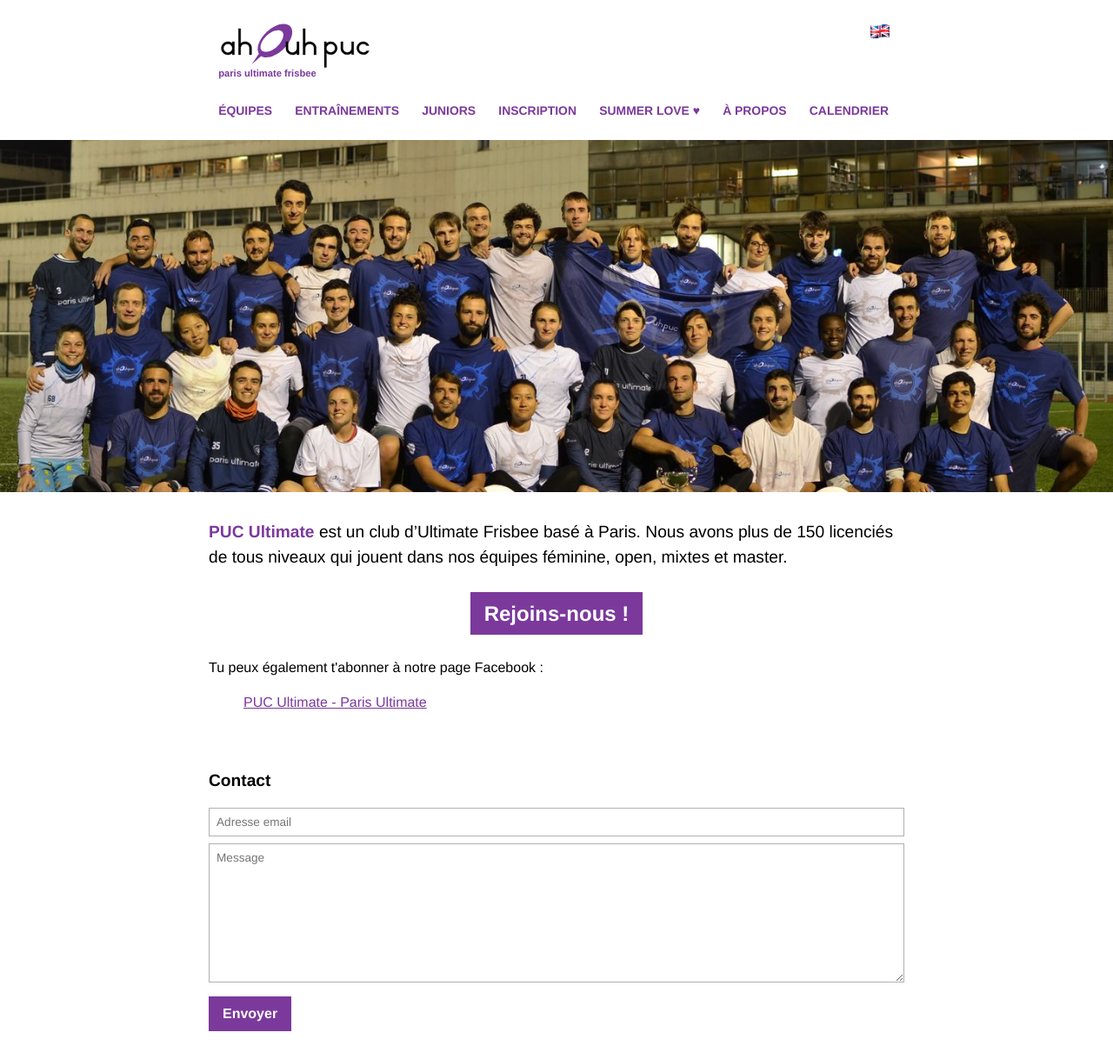
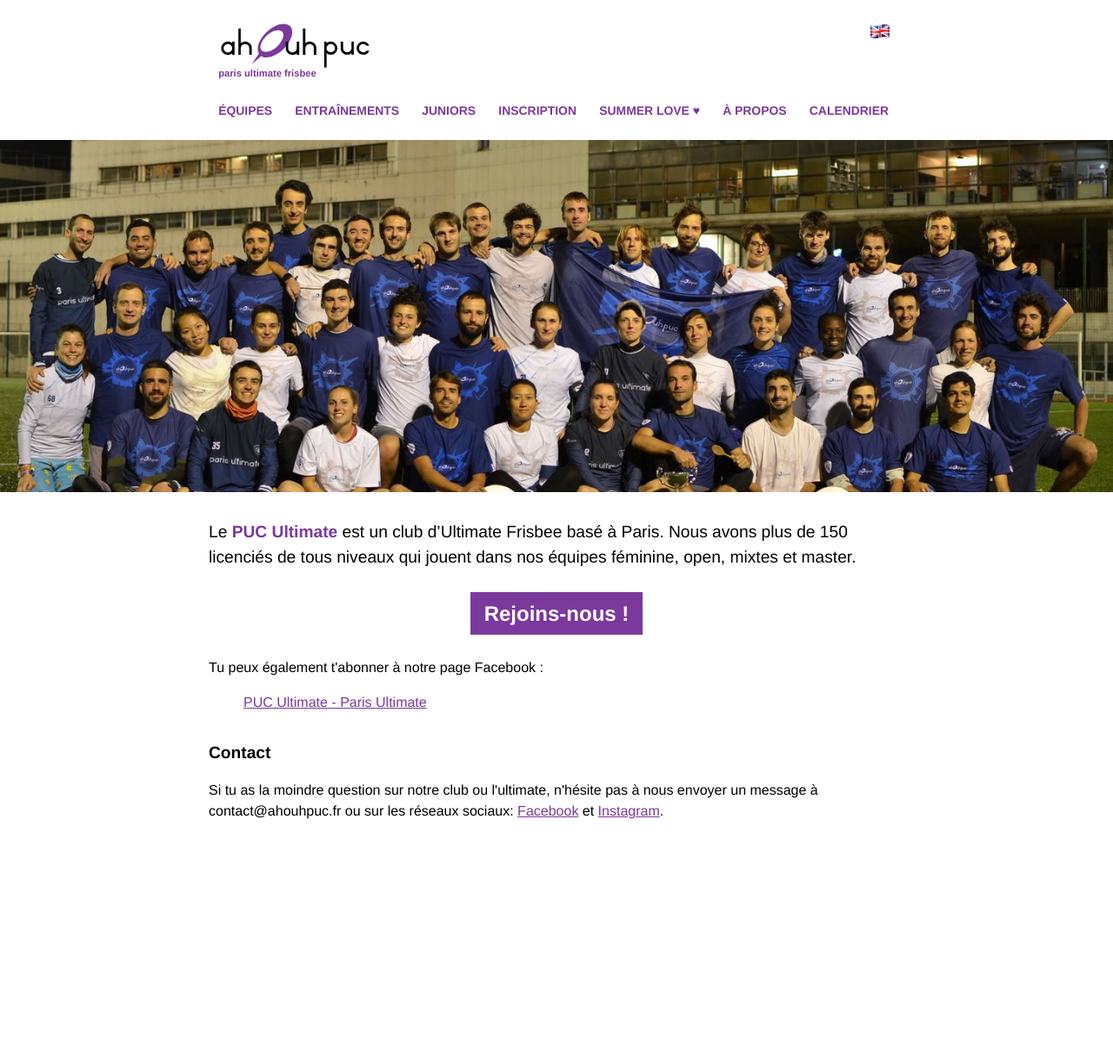
Before and after one commit to ahouhpuc/ahouhpuc.github.io, a Jekyll site: the page built from fr.html, in a window 1280 px wide. Shown: the whole page at 87% size. Built offline with Jekyll 4.4.1, drawn with Linux system fonts in a browser that asks for light colours; after the commit the page ends 993 px from its top, so only the background shows below that.

Commit message:
Replace contact form

```diff
--- a/_includes/contact.fr.html
+++ b/_includes/contact.fr.html
@@ -1,7 +1,2 @@
-<form method="post" action="/send_message">
-  <h2>Contact</h2>
-  <input type="hidden" name="redirect" value="/message-envoyé.html">
-  <input type="email" placeholder="Adresse email" name="email">
-  <textarea placeholder="Message" name="body"></textarea>
-  <input type="submit" value="Envoyer">
-</form>
+<h2>Contact</h2>
+<p>Si tu as la moindre question sur notre club ou l'ultimate, n'hésite pas à nous envoyer un message à contact@ahouhpuc.fr ou sur les réseaux sociaux: <a href="https://www.facebook.com/pucultimate/">Facebook</a> et <a href="https://www.instagram.com/puc_ultimate/">Instagram</a>.</p>
--- a/fr.html
+++ b/fr.html
@@ -8,7 +8,7 @@ cover:
   title: Photo d'équipe PUC Ultimate
 ---
 
-<div itemscope itemtype="http://schema.org/SportsTeam" id="storyline"><h2><span itemprop="name" class="strong blue">PUC Ultimate</span> est un club d’Ultimate Frisbee basé à Paris</h2>. Nous avons plus de 150 licenciés de tous niveaux qui jouent dans nos équipes féminine, open, mixtes et master.</div>
+<div itemscope itemtype="http://schema.org/SportsTeam" id="storyline"><h2>Le <span itemprop="name" class="strong blue">PUC Ultimate</span> est un club d’Ultimate Frisbee basé à Paris</h2>. Nous avons plus de 150 licenciés de tous niveaux qui jouent dans nos équipes féminine, open, mixtes et master.</div>
 
 <p class="join-us"><a class="join-us" href="entrainements.html">Rejoins-nous !</a></p>
 
```
Also changed, not shown: _includes/contact.en.html (+2 -7 lines).
